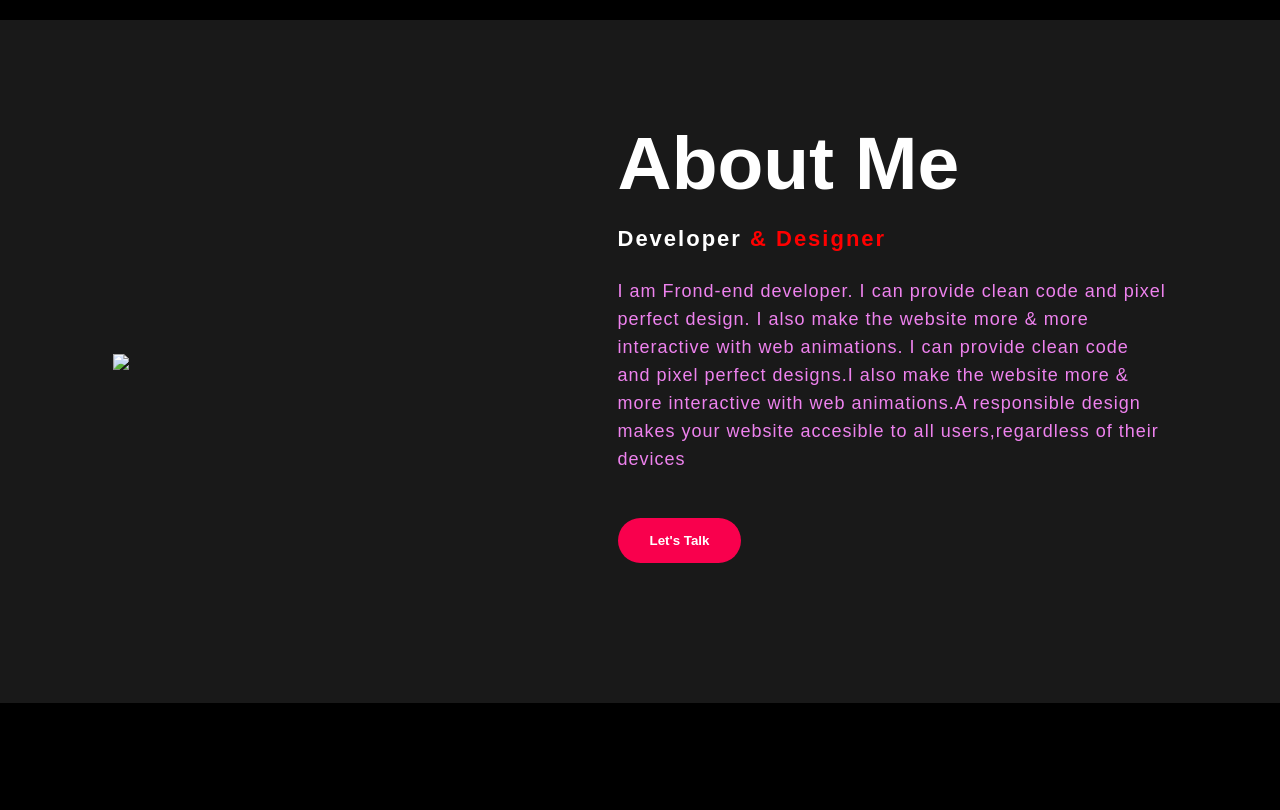
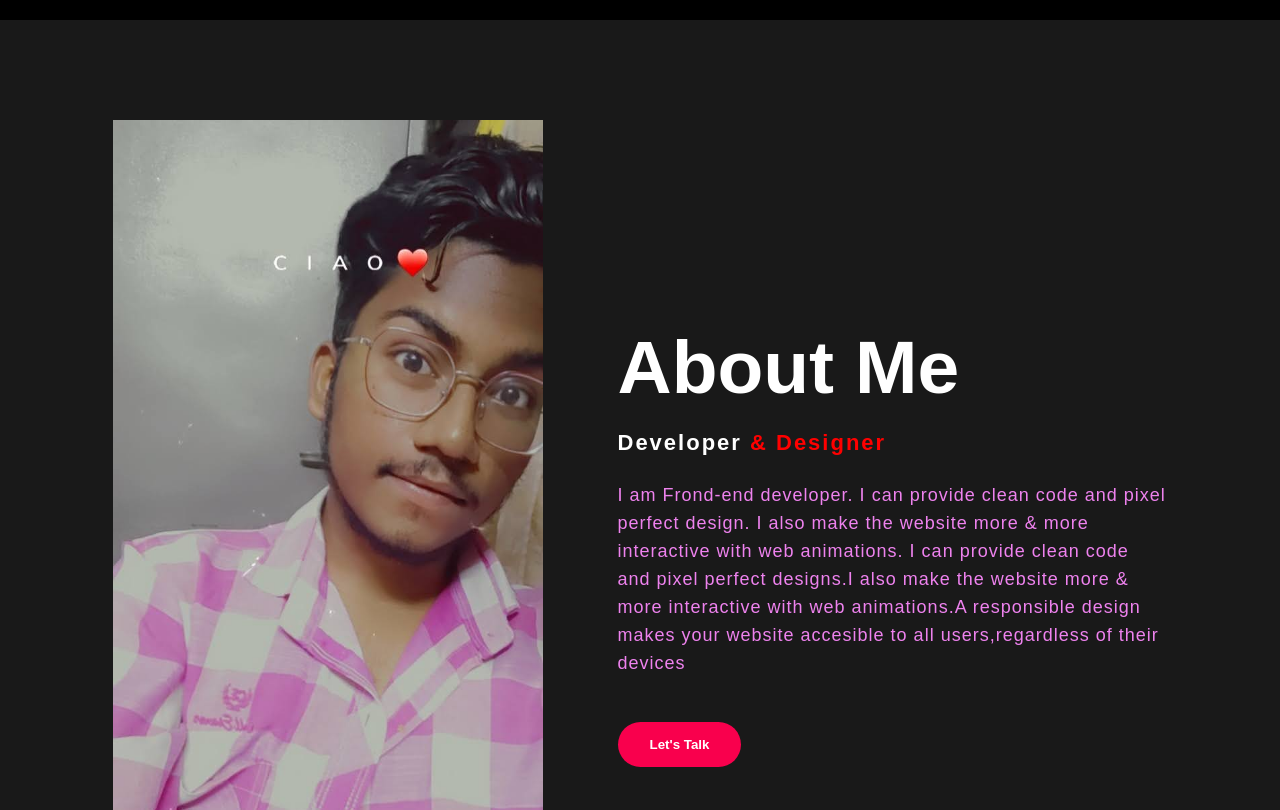
Before and after one commit to suryakoushik201/sample431, a plain HTML site: page index.html in a window 1280 px wide. Shown: the part 780-1590 px from the top of the page. Drawn offline with Linux system fonts and the light colour scheme; the site is published under a folder, as on GitHub Pages, so addresses that start at the root find nothing.

Commit message:
Update index.html

```diff
--- a/index.html
+++ b/index.html
@@ -49,7 +49,7 @@
     <!-- about section start -->
        <section class="about" id="About us">
           <div class="main" >
-              <img src="/media/Snapchat-1146669578.jpg"width="400">
+              <img src="media/Snapchat-1146669578.jpg"width="400">
              <div class="about-text">
                 <h2>About Me</h2>
                 <h5>Developer <span style="color: red;">& Designer</span></h5>
```
